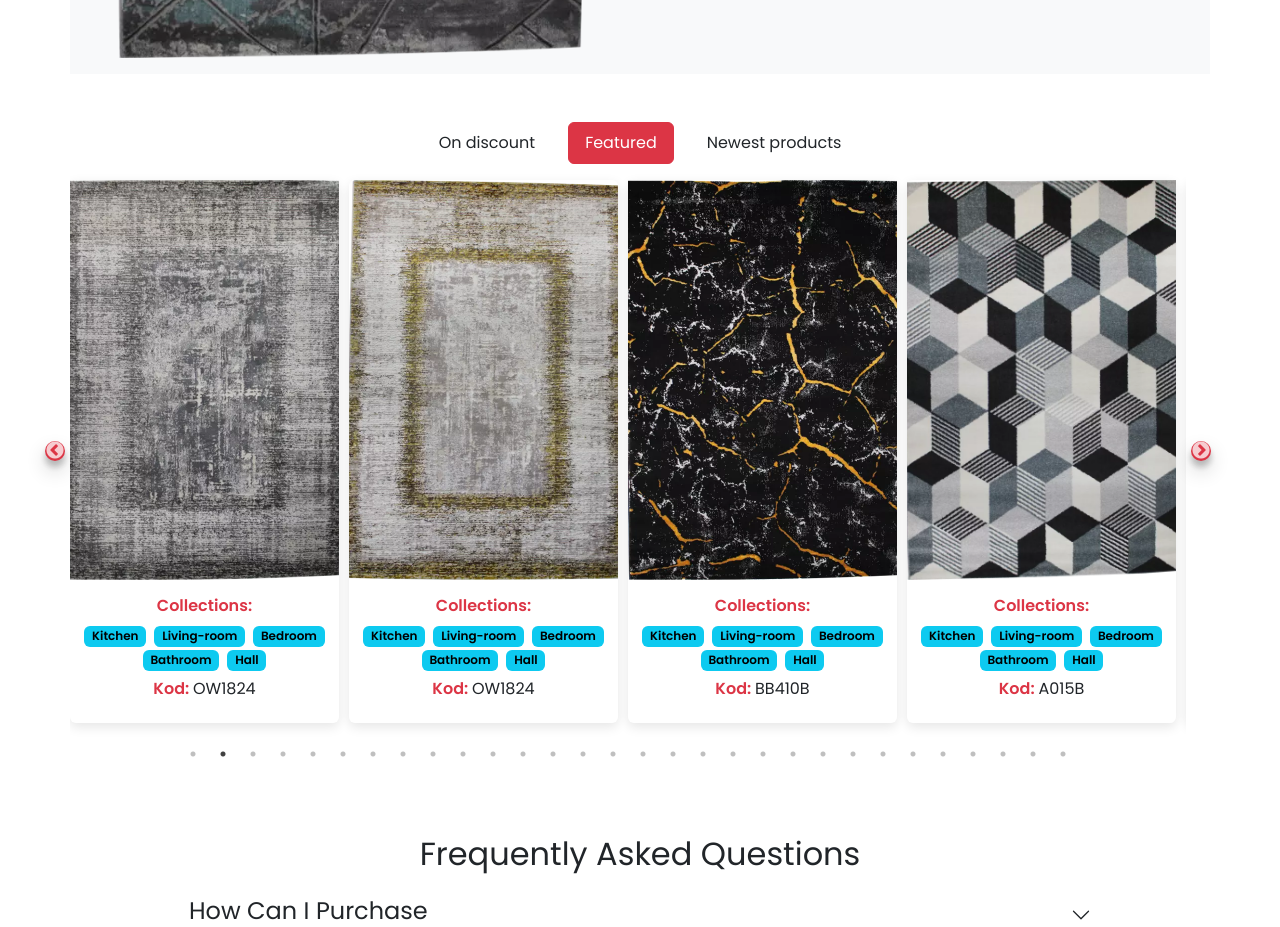
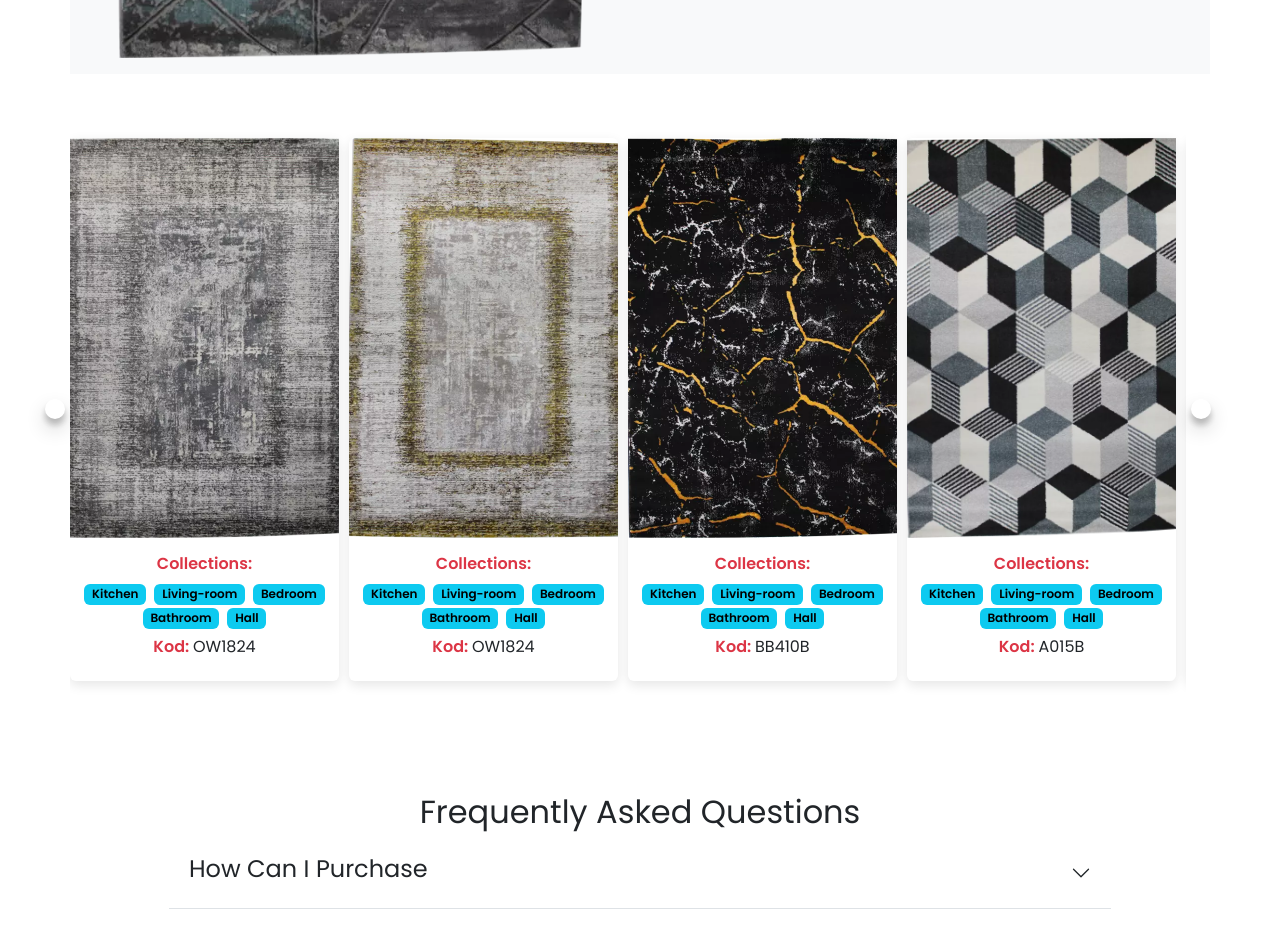
Before and after one commit to aliibnemasud/sultan_tepih, a React (Create React App) app: page /product-details/1 in a window 1280 px wide. Shown: the part 720-1647 px from the top of the page. Built offline with nearby package versions, Linux system fonts and the light colour scheme.

Commit message:
product details page slider fixed

```diff
--- /dev/null
+++ b/src/Components/ProductSlider/NewProductSliderProDetails.js
@@ -0,0 +1,124 @@
+import axios from "axios";
+import React, { Component } from "react";
+import { FaEye, FaInfoCircle } from "react-icons/fa";
+import Slider from "react-slick";
+import ImageModal from "./ImageModal";
+import "./Slider.css";
+
+
+class NewProductSliderProDetails extends Component {
+  state = { products: [], openModal: "", pdImg: "" };
+
+  navigate = (prop) => {
+    window.location.href = `/product-details/${prop}`;
+  };
+
+  async componentDidMount() {
+    await axios.get("/data/products.json").then((res) => {
+      this.setState({ products: res.data });
+    });
+  }
+
+  changeState = (props) => {
+    this.setState({ openModal: props });
+  };
+
+  render() {
+     var settings = {
+      infinite: true,
+      speed: 1000,
+      slidesToShow: 4,
+      slidesToScroll: 2,
+      initialSlide: 0,
+      autoplay: true,
+      autoplaySpeed: 3000,
+      pauseOnHover: true,
+      responsive: [
+        {
+          breakpoint: 1024,
+          settings: {
+            slidesToShow: 3,
+            slidesToScroll: 3,
+            infinite: true,
+          },
+        },
+        {
+          breakpoint: 600,
+          settings: {
+            slidesToShow: 2,
+            slidesToScroll: 2,
+            initialSlide: 2,
+          },
+        },
+        {
+          breakpoint: 480,
+          settings: {
+            slidesToShow: 1,
+            slidesToScroll: 1,
+          },
+        },
+      ],
+    };
+    return (
+      <div className="text-center container mt-5">
+        <Slider {...settings} className="row">
+          {this.state.products.map((product) => {
+            return (
+              <div key={product?.id} className="product-card col-lg-3 my-3">
+                <div className="card-content rounded">
+                  <div className="card-image">
+                    <img src={product.img[0]} alt="" height="400px" style={{ objectFit: "cover" }} className="w-100" />
+                    <div className="card-bottom py-2 w-100 d-flex justify-content-around align-items-center">
+                      <button
+                        onClick={() => {
+                          if (this.state.openModal === "d-block") {
+                            this.setState({ openModal: "" });
+                          } else {
+                            this.setState({
+                              openModal: "d-block",
+                              pdImg: product.img[0],
+                            });
+                          }
+                        }}
+                        className="btn btn-lite text-danger"
+                      >
+                        <FaEye size={20} />
+                      </button>
+                      <button onClick={() => this.navigate(`${product?.id}`)} className="btn btn-lite text-danger">
+                        <FaInfoCircle size={20} />
+                      </button>
+
+                      <span className="d-flex flex-row flex-wrap fs-5 align-items-end">
+                        Boje:
+                        {product?.colors?.map((color, index) => {
+                          return <span key={index} className="rounded-circle ms-1 mb-2" style={{ color: color, background: color, width: "15px", height: "15px" }}></span>;
+                        })}
+                      </span>
+                    </div>
+                  </div>
+                  <div onClick={() => this.navigate(`${product?.id}`)} className="py-3">
+                    <h6>
+                      <span className="fw-bold text-danger">Collections:</span>
+                    </h6>
+                    <div className="my-2">
+                      {product?.category?.map((cat) => {
+                        return <span className="badge text-bg-info mx-1">{cat}</span>;
+                      })}
+                    </div>
+                    <h6>
+                      <span className="fw-bold text-danger">Kod: </span> {product?.code}
+                    </h6>
+                  </div>
+                </div>
+              </div>
+            );
+          })}
+        </Slider>
+
+        {this.state.openModal === "d-block" && <ImageModal changeState={this.changeState} openModal={this.state.openModal} img={this.state.pdImg} />}
+      </div>
+    );
+  }
+}
+
+export default NewProductSliderProDetails;
--- a/src/Pages/ProductDetails/ProductDetails.jsx
+++ b/src/Pages/ProductDetails/ProductDetails.jsx
@@ -3,7 +3,7 @@ import React, { useEffect, useState } from "react";
 import { useParams } from "react-router-dom";
 import { Faq } from "../../Components/FAQ/Faq";
 import { ProductSlider } from "../../Components/ProductSlider/ProductSlider";
-import NewProductSlider from "../../Components/ProductSlider/NewProductSlider";
+import NewProductSliderProDetails from "../../Components/ProductSlider/NewProductSliderProDetails";
 
 export const ProductDetails = () => {
   const [product, setProduct] = useState(null);
@@ -157,7 +157,7 @@ export const ProductDetails = () => {
         )}
       </div>
 
-      <NewProductSlider />
+      <NewProductSliderProDetails />
       <Faq />
     </>
   );
--- a/src/Pages/Products/NewProductCard.jsx
+++ b/src/Pages/Products/NewProductCard.jsx
@@ -15,10 +15,10 @@ const NewProductCard = ({ product }) => {
   };
 
   return (
-    <div className="product-card col-lg-3 col-12 col-md-4 my-3">
+    <div className="product-card col-lg-3 col-6 col-md-4 my-3">
       <div className="card-content rounded">
         <div className="card-image">
-          <img onClick={() => navigate(`/product-details/${product?.id}`)} style={{objectFit: 'cover'}} height="500px" src={product?.img[0]} className=" w-100 text-center" alt="" />
+          <img onClick={() => navigate(`/product-details/${product?.id}`)} style={{objectFit: 'cover' }}  src={product?.img[0]} className="w-100 text-center cardImage" alt="" />
 
           <div className="card-bottom py-2 w-100 d-flex justify-content-around align-items-center">
             <button onClick={handleOpenModal} className="btn btn-lite text-danger">
--- a/src/Pages/Products/NewProductPage.jsx
+++ b/src/Pages/Products/NewProductPage.jsx
@@ -38,7 +38,7 @@ const NewProductPage = () => {
   const { isLoading, error, data } = useQuery("productData", () => axios.get("/data/products.json"));
   const products = data?.data;
   const [page, setPage] = useState(1);
-  const [size, setSize] = useState(10);
+  const [size, setSize] = useState(12);
 
   const [showImage, setShowImage] = useState(false);
   const [modalProductData, setModalProductData] = useState("");
@@ -200,9 +200,6 @@ const NewProductPage = () => {
     }
   };
 
-
-
-
   return (
     <section className="container-fluid productPage">
       <div className="row">
@@ -249,7 +246,7 @@ const NewProductPage = () => {
               <ul className="list-unstyled">
                 {filterContent?.color?.map((color) => {
                   return (
-                    <li className="d-inline m-1 ">
+                    <li className="d-inline m-1">
                       <input className={`form-check-input rounded-circle ${color?.code} p-3`} type="checkbox" value={color?.name} id="flexCheckDefault11" />
                     </li>
                   );
--- a/src/Pages/Products/NewShopPage.css
+++ b/src/Pages/Products/NewShopPage.css
@@ -52,3 +52,7 @@
 .sidebarContent {
   margin-top: 10%;
 }
+
+.cardImage {
+  max-height: 500px;
+}
```
Also changed, not shown: src/Components/ProductSlider/NewProductSlider.jsx (line endings or trailing spaces).
